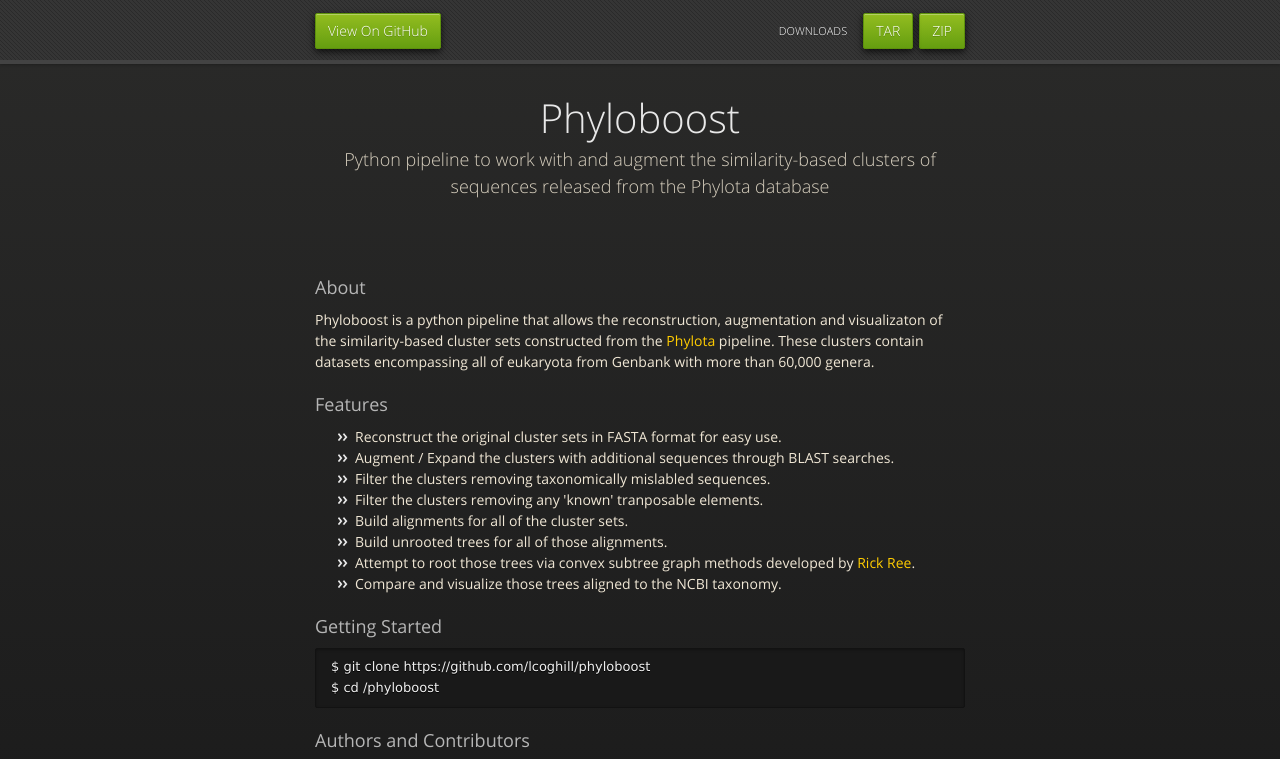
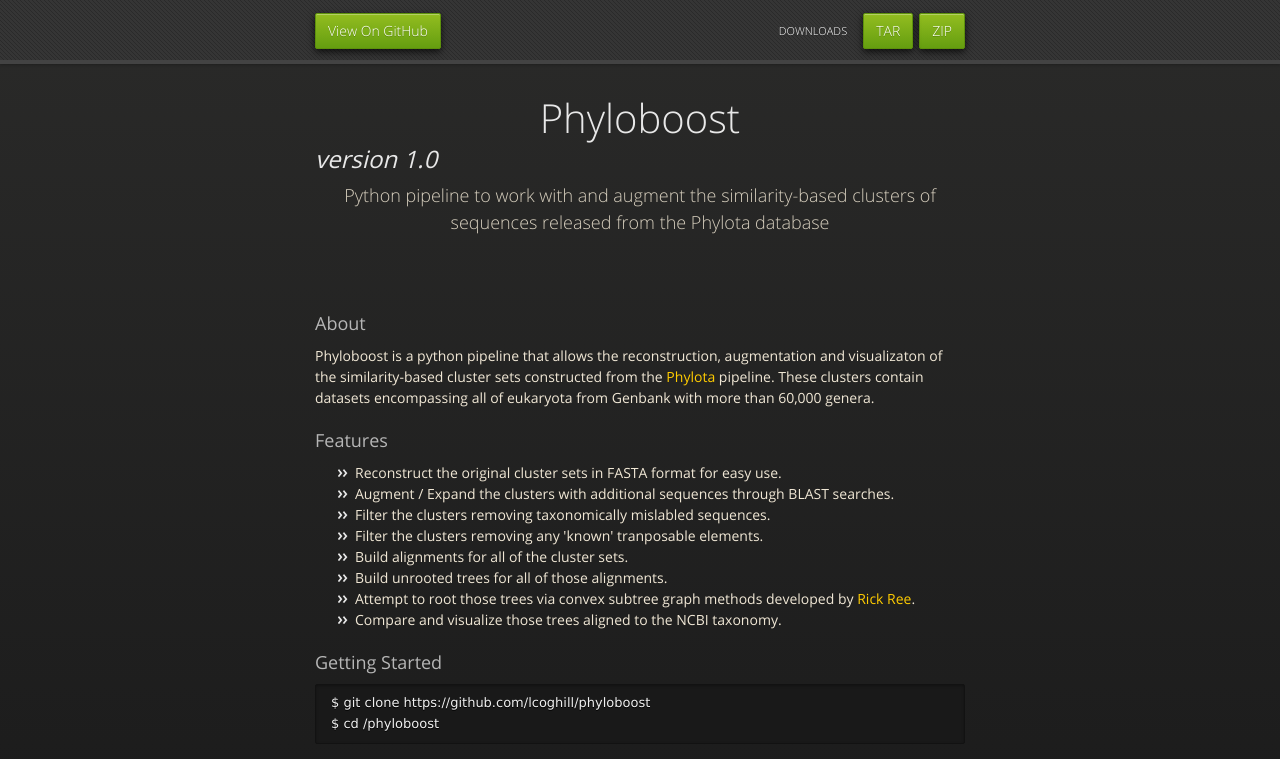
Before and after one commit to lcoghill/phyloboost, a plain HTML site: page index.html in a window 1280 px wide. Shown: the top 759 px of the page. Drawn offline with nearby package versions, Linux system fonts and the light colour scheme.

Commit message:
Update index.html

```diff
--- a/index.html
+++ b/index.html
@@ -32,6 +32,7 @@
       <section>
         <div id="title">
           <h1>Phyloboost</h1>
+          <h2><i>version 1.0</i></h2>
           <p>Python pipeline to work with and augment the similarity-based clusters of sequences released from the Phylota database</p>
 
         </div>
```
